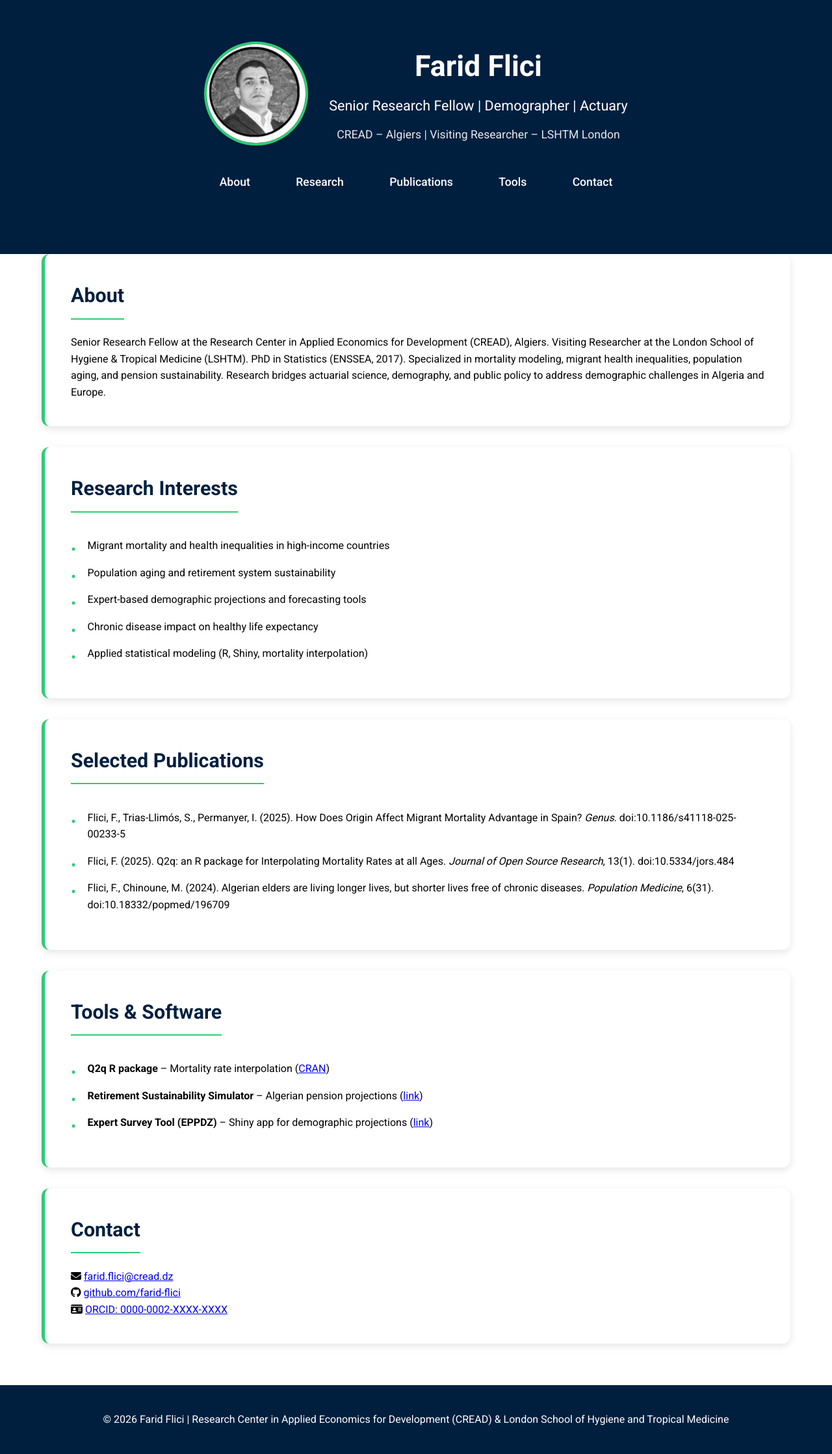
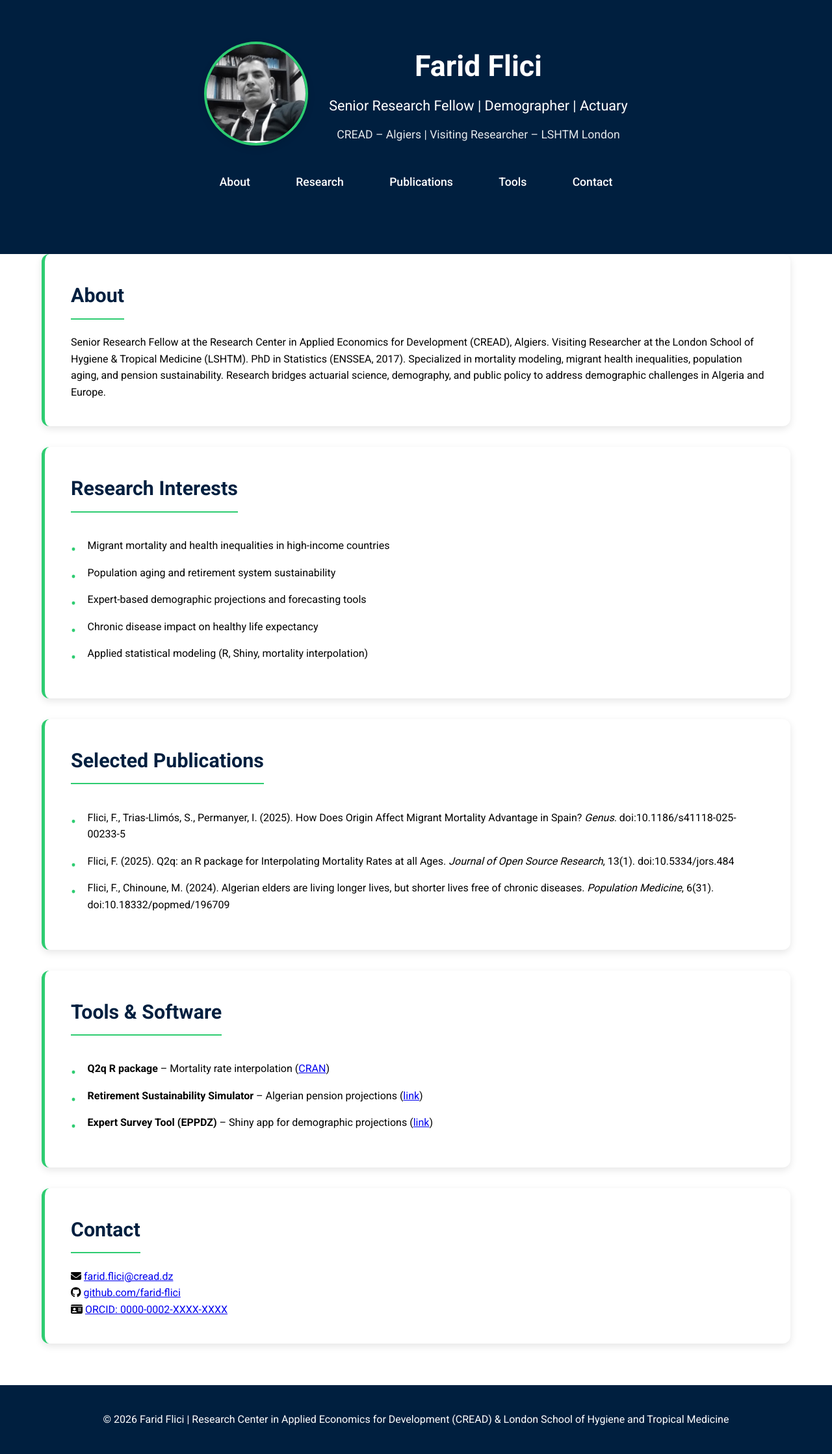
Before and after one commit to Farid-FLICI/farid-flici.github.io, a Jekyll site: the page index2.html, which Jekyll copies as it is, in a window 1280 px wide. Shown: the whole page at 65% size. Built offline with Jekyll 4.4.1, drawn with Linux system fonts in a browser that asks for light colours.

Commit message:
Update index2.html

```diff
--- a/index2.html
+++ b/index2.html
@@ -175,7 +175,7 @@
   <header>
     <div class="container">
       <div class="profile">
-        <img src="https://github.com/Farid-FLICI/farid-flici.github.io/blob/y/14e.jpg" alt="Farid Flici" class="profile-photo"> <!-- Replace with your actual photo path -->
+        <img src="https://github.com/Farid-FLICI/farid-flici.github.io/blob/y/14.jpg" alt="Farid Flici" class="profile-photo"> <!-- Replace with your actual photo path -->
         <div class="profile-info">
           <h1>Farid Flici</h1>
           <p class="subtitle">Senior Research Fellow | Demographer | Actuary</p>
```
